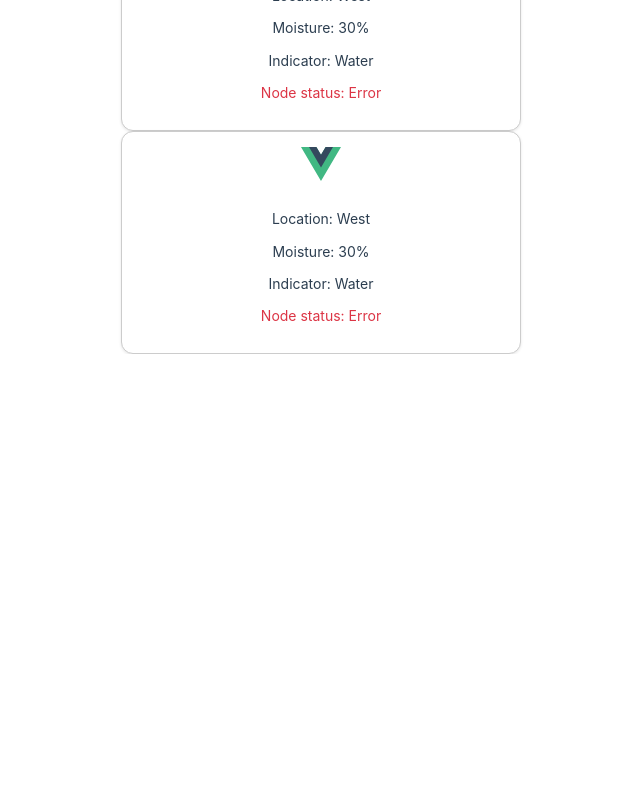
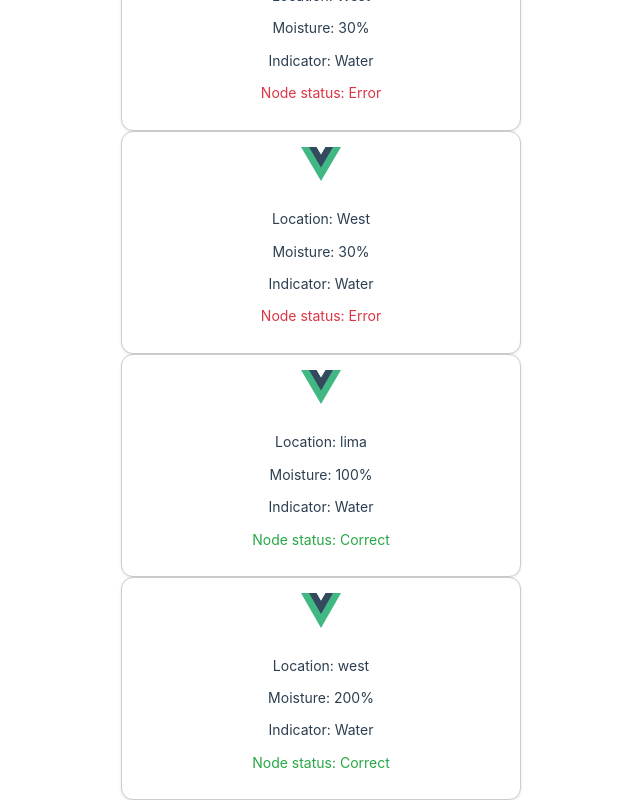
Before and after one commit to GiaKode/ThirstySeedWebApplication, a Vue app: page /plotstatus in a window 1280 px wide. Shown: the part 942-1742 px from the top of the page, without its empty margins (119-759 px from the left). Before the commit the page ends 1296 px from the top, so only its background shows below. Built offline with nearby package versions, Linux system fonts and the light colour scheme; data requests are answered from the project's data file.

Commit message:
feature/section-register-node:service and component added

```diff
--- a/server/db.json
+++ b/server/db.json
@@ -14,6 +14,14 @@
       "location": "mi casa",
       "size": 100,
       "lastIrrigationDate": "2024-09-26T04:53:55.626Z",
+      "imageUrl": ""
+    },
+    {
+      "id": "2e64",
+      "name": "minecraft",
+      "location": "arequipa",
+      "size": 200,
+      "lastIrrigationDate": "2024-09-26T18:01:47.937Z",
       "imageUrl": ""
     }
   ],
@@ -57,6 +65,38 @@
       "status": "Error",
       "statusClass": "status-error",
       "iconClass": "pi pi-exclamation-triangle"
+    },
+    {
+      "id": "9c4f",
+      "landName": "hola",
+      "nodeType": "2",
+      "location": "mi casa"
+    },
+    {
+      "id": "4435",
+      "landName": "lima",
+      "nodeType": "2",
+      "location": ""
+    },
+    {
+      "id": 1,
+      "plotId": 1,
+      "location": "lima",
+      "moisture": 100,
+      "indicator": "Water",
+      "status": "Correct",
+      "statusClass": "status-correct",
+      "iconClass": "pi pi-check"
+    },
+    {
+      "id": 1,
+      "plotId": 1,
+      "location": "west",
+      "moisture": 200,
+      "indicator": "Water",
+      "status": "Correct",
+      "statusClass": "status-correct",
+      "iconClass": "pi pi-check"
     }
   ]
 }
--- /dev/null
+++ b/src/node/components/NodeRegisterComponent.vue
@@ -0,0 +1,239 @@
+<template>
+  <div class="node-registration">
+    <h2>Node Registration</h2>
+
+    <div class="card">
+      <div class="image-container">
+        <img src="@/assets/images.png" alt="Sprinkler icon" />
+      </div>
+
+      <div class="form-container">
+        <h3>First Node</h3>
+
+        <div class="input-group">
+          <label for="location">Location</label>
+          <input type="text" v-model="location" id="location" placeholder="Location" />
+        </div>
+
+        <div class="input-group">
+          <label for="moisture">Moisture</label>
+          <input type="number" v-model="moisture" id="moisture" placeholder="Moisture" />
+        </div>
+
+        <div class="input-group">
+          <label for="indicator">Indicator</label>
+          <input type="text" v-model="indicator" id="indicator" placeholder="Indicator" />
+        </div>
+
+        <div v-if="successMessage" class="success-message">
+          {{ successMessage }}
+        </div>
+
+        <div v-if="errorMessage" class="error-message">
+          {{ errorMessage }}
+        </div>
+
+        <div class="buttons">
+          <button class="primary-button" @click="registerNode">Confirm Node Registration</button>
+          <button class="secondary-button" @click="registerAnotherNode">Register Another Node</button>
+        </div>
+      </div>
+    </div>
+  </div>
+</template>
+
+<script>
+import { nodeService } from "@/node/services/node.service";
+
+export default {
+  data() {
+    return {
+      location: '',
+      moisture: 0,
+      indicator: 'Water',
+      successMessage: '',
+      errorMessage: ''
+    };
+  },
+  methods: {
+    async registerNode() {
+      try {
+        // Obtener todos los nodos existentes
+        const nodes = await nodeService.getAllNodes();
+
+        // Generar plotId automáticamente (incrementando en 1 al máximo plotId actual)
+        const plotId = nodes.length ? Math.max(...nodes.data.map(node => node.plotId)) + 1 : 1;
+
+        // Determinar status y statusClass automáticamente basado en moisture
+        const status = this.moisture > 20 ? 'Correct' : 'Error';
+        const statusClass = status === 'Correct' ? 'status-correct' : 'status-error';
+
+        // Datos del nuevo nodo
+        const newNode = {
+          id: nodes.length ? nodes.length + 1 : 1, // Generar un id automáticamente
+          plotId,
+          location: this.location,
+          moisture: this.moisture,
+          indicator: this.indicator,
+          status,
+          statusClass,
+          iconClass: status === 'Correct' ? 'pi pi-check' : 'pi pi-exclamation-triangle',
+        };
+
+        // Registrar el nodo usando el servicio
+        await nodeService.createNode(newNode);
+
+        // Mostrar mensaje de éxito
+        this.successMessage = 'Node registered successfully!';
+        this.errorMessage = '';
+        console.log('Node registered:', newNode);
+
+        // Limpiar los campos después de registrar
+        this.registerAnotherNode();
+      } catch (error) {
+        this.errorMessage = 'Error registering node. Please try again.';
+        this.successMessage = '';
+        console.error('Error registering node:', error);
+      }
+    },
+    registerAnotherNode() {
+      // Limpiar campos después de registrar un nodo
+      this.location = '';
+      this.moisture = 0;
+      this.indicator = 'Water';
+    },
+  },
+};
+</script>
+
+<style scoped>
+.node-registration {
+  font-family: 'Arial', sans-serif;
+  padding: 40px; /* Aumentado el padding para más espacio */
+  background-color: #eafaf1; /* Fondo claro en verde */
+  border-radius: 10px;
+  box-shadow: 0 4px 20px rgba(0, 0, 0, 0.1);
+  max-width: 600px; /* Ancho máximo para el contenedor */
+  margin: 40px auto; /* Centrando el contenedor */
+}
+
+h2 {
+  color: #2c3e50;
+  margin-bottom: 20px;
+  text-align: center;
+}
+
+.card {
+  background-color: #ffffff;
+  border-radius: 10px;
+  overflow: hidden;
+  box-shadow: 0 4px 30px rgba(0, 0, 0, 0.1);
+  transition: transform 0.2s;
+}
+
+.card:hover {
+  transform: translateY(-5px);
+}
+
+.image-container {
+  display: flex;
+  justify-content: center;
+  align-items: center;
+  padding: 30px; /* Aumentado el padding */
+  background-color: #d1f2eb; /* Fondo verde claro */
+}
+
+.image-container img {
+  max-width: 100px; /* Aumentar el tamaño de la imagen */
+}
+
+.form-container {
+  padding: 30px; /* Aumentado el padding */
+}
+
+h3 {
+  color: #27ae60; /* Color verde para los encabezados */
+  margin-bottom: 20px;
+  text-align: center;
+}
+
+.input-group {
+  margin-bottom: 20px; /* Aumentado el margen entre los grupos de entrada */
+}
+
+.input-group label {
+  display: block;
+  font-weight: bold;
+  margin-bottom: 5px;
+  color: #34495e;
+}
+
+.input-group input {
+  width: 100%;
+  padding: 12px; /* Aumentado el padding */
+  border: 1px solid #ced4da;
+  border-radius: 6px; /* Bordes más redondeados */
+  font-size: 18px; /* Aumentado el tamaño de la fuente */
+  transition: border-color 0.2s;
+}
+
+.input-group input:focus {
+  border-color: #27ae60; /* Color verde al enfocar */
+  outline: none;
+}
+
+.success-message {
+  color: #27ae60; /* Color verde claro para mensajes de éxito */
+  margin-top: 10px;
+  text-align: center;
+}
+
+.error-message {
+  color: #c0392b; /* Color rojo para mensajes de error */
+  margin-top: 10px;
+  text-align: center;
+}
+
+.buttons {
+  display: flex;
+  justify-content: space-between;
+  margin-top: 30px; /* Aumentado el margen superior */
+}
+
+.primary-button, .secondary-button {
+  padding: 12px 20px; /* Aumentado el padding */
+  border: none;
+  border-radius: 6px;
+  font-size: 18px; /* Aumentado el tamaño de la fuente */
+  cursor: pointer;
+  transition: background-color 0.2s;
+}
+
+.primary-button {
+  background-color: #27ae60; /* Botón verde */
+  color: white;
+}
+
+.primary-button:hover {
+  background-color: #219150; /* Color verde más oscuro al pasar el ratón */
+}
+
+.secondary-button {
+  background-color: #7ed957; /* Color verde claro */
+  color: white;
+}
+
+.secondary-button:hover {
+  background-color: #5dbb3a; /* Color verde más oscuro al pasar el ratón */
+}
+
+@media (max-width: 600px) {
+  .buttons {
+    flex-direction: column;
+  }
+
+  .buttons button {
+    margin-bottom: 15px; /* Aumentado el margen inferior entre botones */
+  }
+}
+</style>
--- a/src/node/services/node.service.js
+++ b/src/node/services/node.service.js
@@ -11,19 +11,22 @@ export const nodeService = {
         return axios.get(`${API_URL}/${id}`);
     },
 
-    // Nueva función para obtener nodos por plotId
+    // Obtener nodos por plotId
     getNodesByPlotId(plotId) {
         return axios.get(`${API_URL}?plotId=${plotId}`);
     },
 
+    // Crear un nuevo nodo
     createNode(nodeData) {
         return axios.post(API_URL, nodeData);
     },
 
+    // Actualizar nodo existente
     updateNode(id, nodeData) {
         return axios.put(`${API_URL}/${id}`, nodeData);
     },
 
+    // Eliminar nodo
     deleteNode(id) {
         return axios.delete(`${API_URL}/${id}`);
     }
--- a/src/router/index.ts
+++ b/src/router/index.ts
@@ -3,6 +3,7 @@ import HomeView from '../views/HomeView.vue'
 import PlotStatusView from "@/plot/pages/PlotStatusView.vue";
 import PlotRegisterComponent from '@/plot/components/PlotRegisterComponent.vue'
 import HelloWorld from '@/components/HelloWorld.vue'
+import NodeRegisterComponent from '@/node/components/NodeRegisterComponent.vue'
 
 const router = createRouter({
   history: createWebHistory(import.meta.env.BASE_URL),
@@ -22,7 +23,11 @@ const router = createRouter({
       name: 'plotregister',
       component: PlotRegisterComponent
     },
-
+    {
+      path: '/hola',
+      name: 'hola',
+      component: NodeRegisterComponent
+    },
     {
       path: '/about',
       name: 'about',
```
Also changed, not shown: src/assets/images.png (added).
